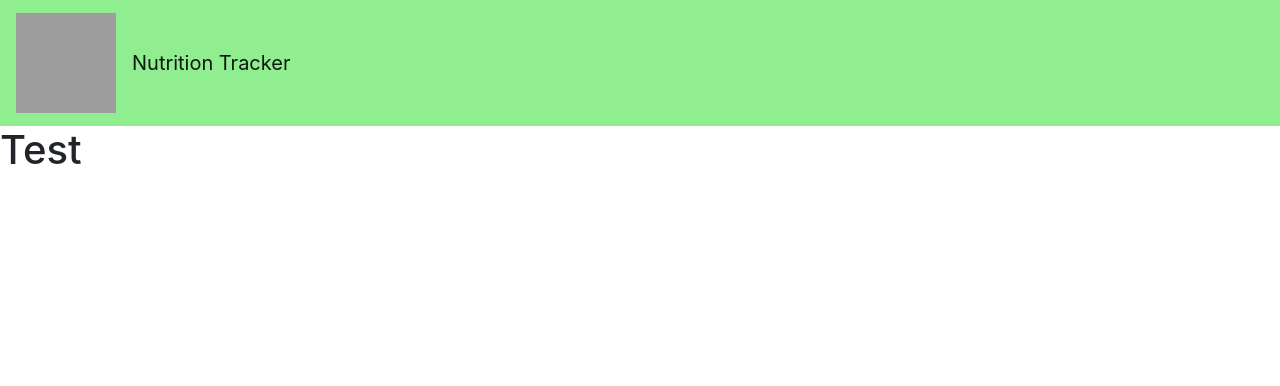
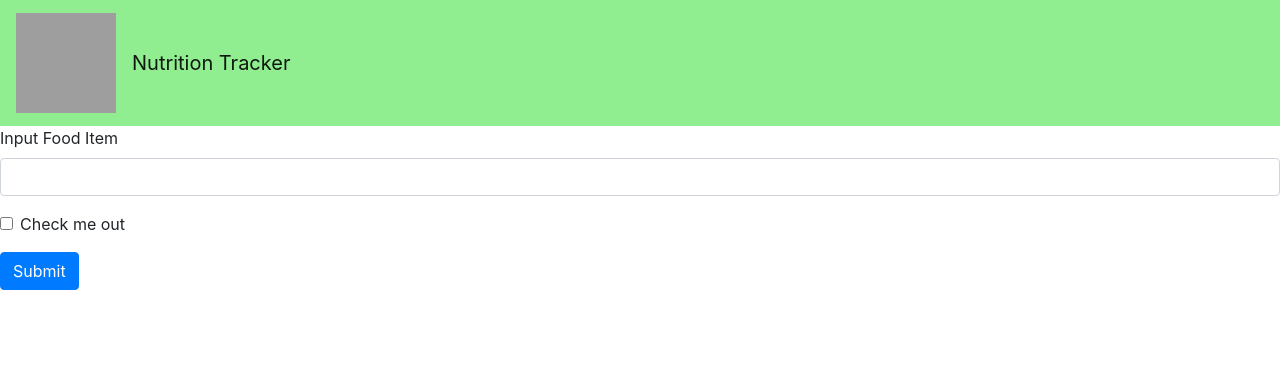
Before and after one commit to leeroddy17/NutritionTracker, a Flask app: page / in a window 1280 px wide. Shown: the top 386 px of the page. Run offline with Flask 2, Linux system fonts and the light colour scheme; grey boxes are pictures that could not be loaded.

Commit message:
Connect Query Functions to front-end (test)

```diff
--- /dev/null
+++ b/app.py
@@ -0,0 +1,29 @@
+from flask import Flask, redirect, url_for, render_template
+from query import *
+
+app = Flask(__name__)
+
+
+@app.route("/")
+def home():
+    return render_template("index.html")
+
+#background process happening without any refreshing
+@app.route('/background_process_test')
+def background_process_test():
+    queryterm = "cheddar cheese"
+    rankbyvalue = "nf_calories"
+
+    hits = querry(queryterm)
+    increasing = False
+
+    print(rankBy(hits, rankbyvalue, increasing))
+
+
+@app.route("/test")
+def test():
+    return render_template("newpage.html")
+
+
+if __name__ == '__main__':
+    app.run(debug=True)
--- a/homepage.py
+++ /dev/null
@@ -1,16 +0,0 @@
-from flask import Flask, redirect, url_for, render_template
-
-app = Flask(__name__)
-
-
-@app.route("/")
-def home():
-    return render_template("index.html")
-
-@app.route("/test")
-def test():
-    return render_template("newpage.html")
-
-
-if __name__ == '__main__':
-    app.run(debug=True)
--- a/templates/base.html
+++ b/templates/base.html
@@ -2,6 +2,7 @@
 <html>
 <head>
     <link rel="stylesheet" href="https://cdn.jsdelivr.net/npm/bootstrap@4.3.1/dist/css/bootstrap.min.css" integrity="sha384-ggOyR0iXCbMQv3Xipma34MD+dH/1fQ784/j6cY/iJTQUOhcWr7x9JvoRxT2MZw1T" crossorigin="anonymous">
+
     <title>{% block title %} {% endblock %}</title>
 </head>
 
--- a/templates/index.html
+++ b/templates/index.html
@@ -1,6 +1,35 @@
 {% extends "base.html" %}
-{% block title %}TITLE HERE{% endblock %}
+
+
+<script src="//ajax.googleapis.com/ajax/libs/jquery/1.9.1/jquery.min.js"></script>
+<script type=text/javascript>
+        $(function() {
+          $('a#test').on('click', function(e) {
+            e.preventDefault()
+            $.getJSON('/background_process_test',
+                function(data) {
+              //do nothing
+            });
+            return false;
+          });
+        });
+</script>
+
+{% block title %}Home Index{% endblock %}
 
 {% block content %}
-<h1>Test</h1>
+<form>
+  <div class="mb-3">
+    <label for="exampleInputEmail1" class="form-label">Input Food Item</label>
+    <input class="form-control" id="exampleInputEmail1" aria-describedby="emailHelp">
+<!--    <div id="emailHelp" class="form-text">We'll never share your email with anyone else.</div>-->
+  </div>
+
+  <div class="mb-3 form-check">
+    <input type="checkbox" class="form-check-input" id="exampleCheck1">
+    <label class="form-check-label" for="exampleCheck1">Check me out</label>
+  </div>
+
+  <button type="submit" class="btn btn-primary" onclick="function()">Submit</button>
+</form>
 {% endblock %}
```
Also changed, not shown: templates/newpage.html (+23 -1 lines).
